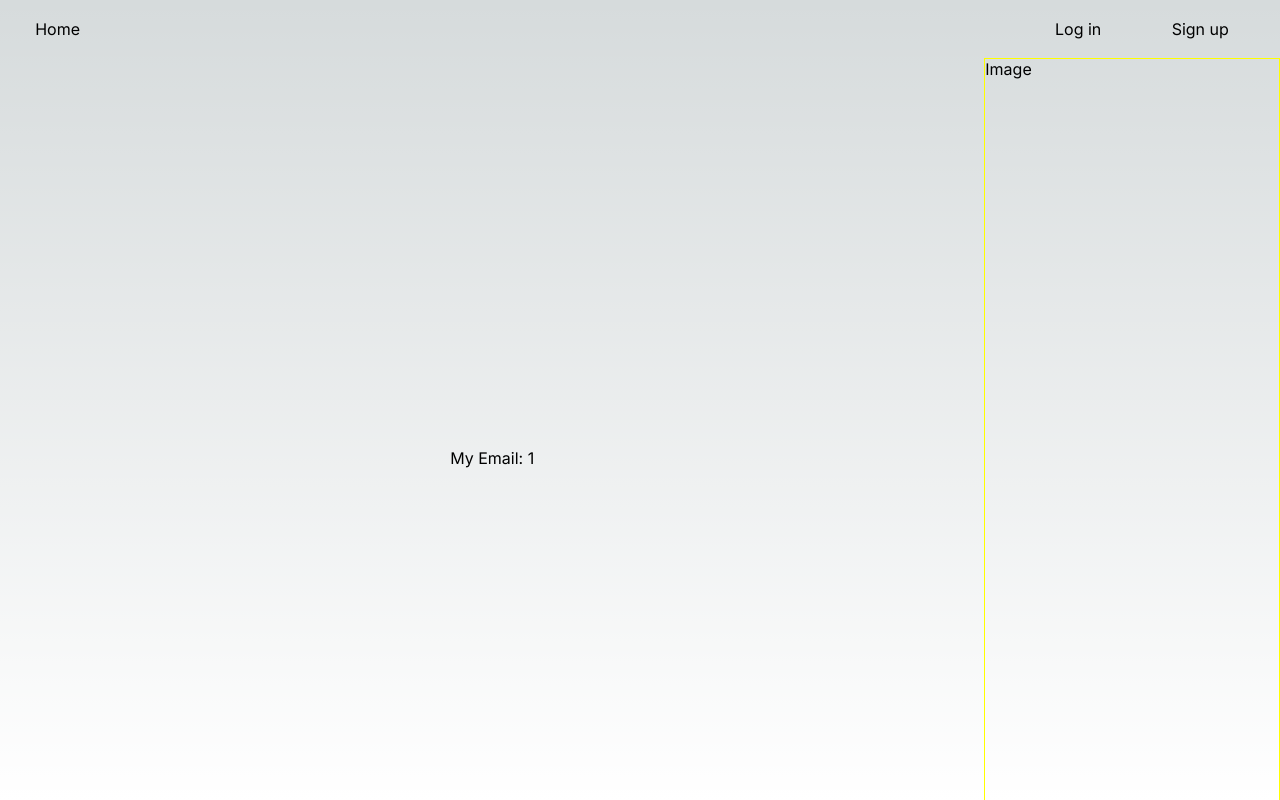
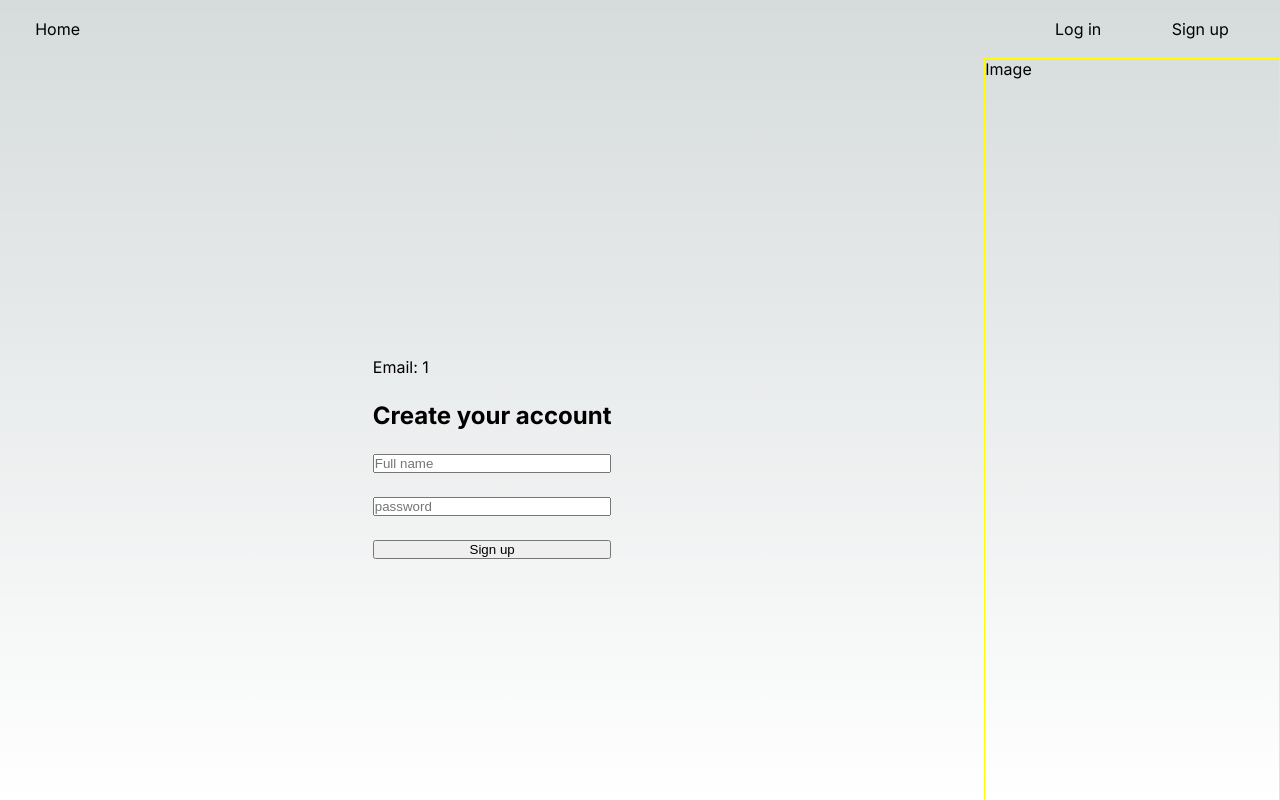
Before and after one commit to softwarebyze/authapp, a Next.js app in the folder client/: page /signup/1 in a window 1280 px wide. Built offline with nearby package versions, Linux system fonts and the light colour scheme.

Commit message:
added create account form

```diff
--- a/client/app/(auth)/login/page.tsx
+++ b/client/app/(auth)/login/page.tsx
@@ -4,7 +4,7 @@ import styles from "../page.module.css";
 export default function Login() {
   return (
     <div>
-      <p>Login</p>
+      <h1>Login</h1>
       <Link href="/signup">
         Don&apos;t have an account? Click here to sign up
       </Link>
--- a/client/app/(auth)/signup/[email]/page.tsx
+++ b/client/app/(auth)/signup/[email]/page.tsx
@@ -1,7 +1,33 @@
+"use client";
+import { useState } from "react";
+import styles from "../../page.module.css";
+
 export default function CreateAccount({
   params,
 }: {
   params: { email: string };
 }) {
-  return <div>My Email: {decodeURIComponent(params.email)}</div>;
+  const [name, setName] = useState("");
+  const [password, setPassword] = useState("");
+  return (
+    <form className={styles.form}>
+      <p>Email: {decodeURIComponent(params.email)}</p>
+      <h1>Create your account</h1>
+      <input
+        type="text"
+        autoComplete="name"
+        value={name}
+        onChange={(e) => setName(e.target.value)}
+        placeholder="Full name"
+      />
+      <input
+        type="password"
+        autoComplete="new-password"
+        value={password}
+        onChange={(e) => setPassword(e.target.value)}
+        placeholder="password"
+      />
+      <button>Sign up</button>
+    </form>
+  );
 }
--- a/client/app/(auth)/signup/page.tsx
+++ b/client/app/(auth)/signup/page.tsx
@@ -36,7 +36,7 @@ export default function Signup() {
 
     const response = await fetch(endpoint, options);
     const result = await response.json();
-    console.log(result);
+
     if (result.status == "success") {
       router.push(`/signup/${email}`);
     } else {
@@ -50,7 +50,7 @@ export default function Signup() {
   };
   return (
     <form className={styles.form} onSubmit={handleSubmit}>
-      <p>Welcome to Consultant.AI</p>
+      <h1>Welcome to Consultant.AI</h1>
       <input
         type="email"
         value={email}
--- a/client/app/layout.tsx
+++ b/client/app/layout.tsx
@@ -24,10 +24,10 @@ export default function RootLayout({
             Home
           </Link>
           <div className={styles.navlinks}>
-            <Link className={styles.navlink} href="login">
+            <Link className={styles.navlink} href="/login">
               Log in
             </Link>
-            <Link className={styles.navlink} href="signup">
+            <Link className={styles.navlink} href="/signup">
               Sign up
             </Link>
           </div>
```
